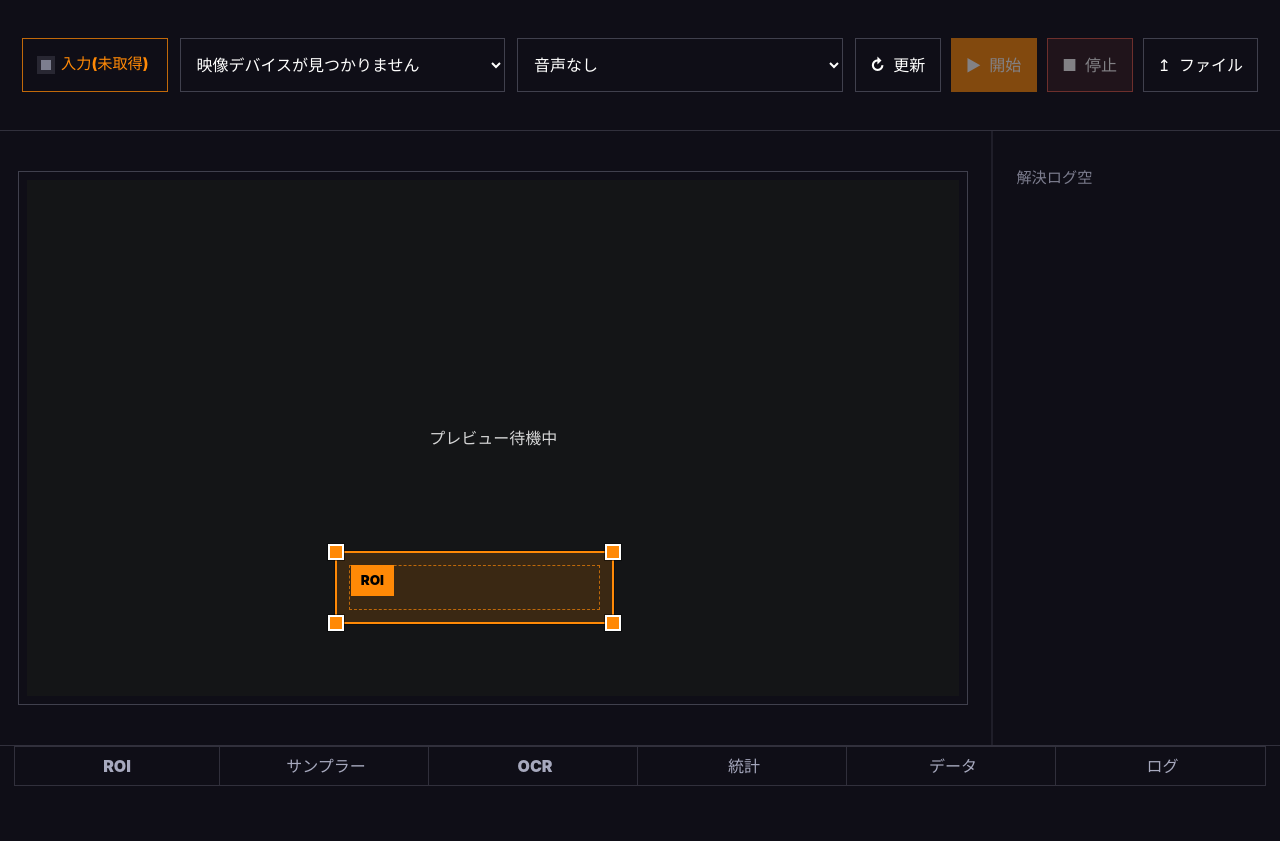
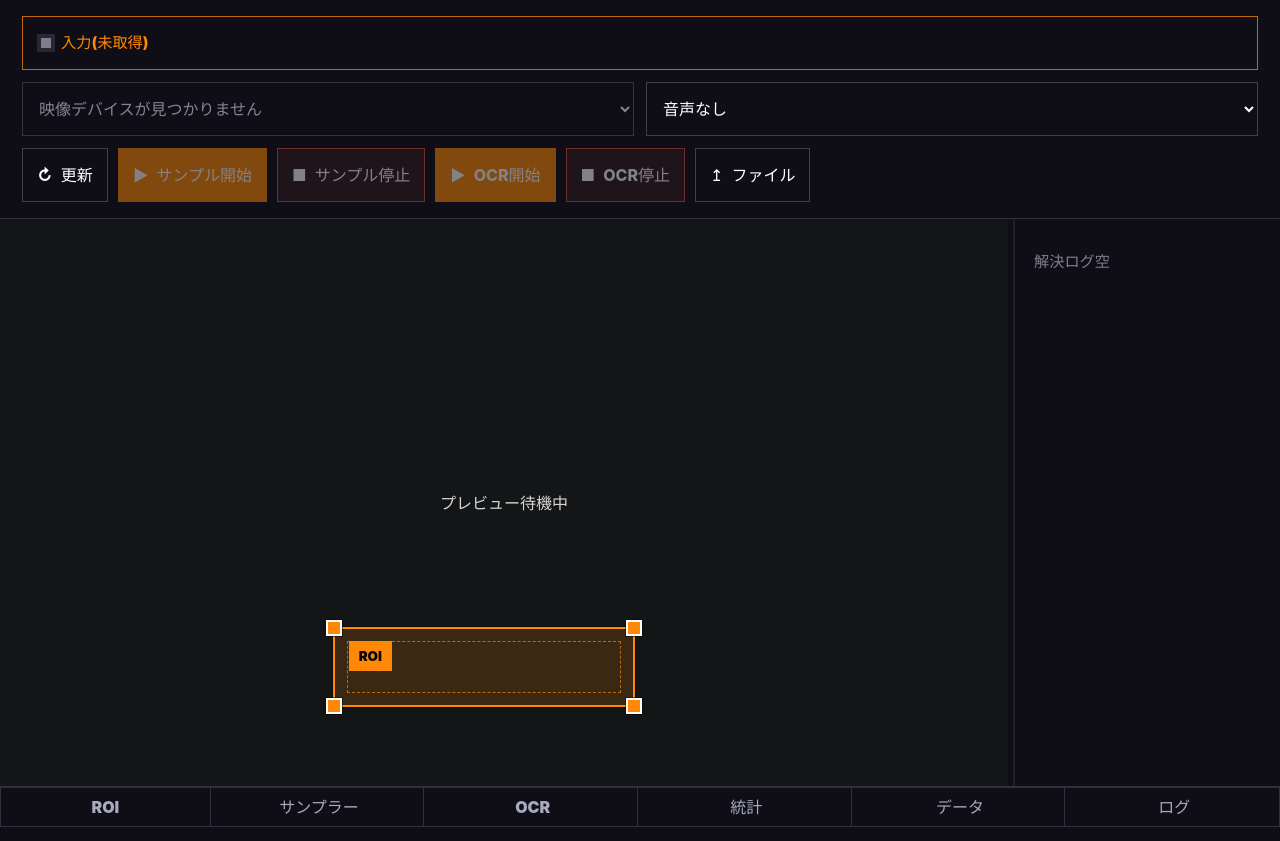
Before and after one commit to suisui-swimmy/PokeChronicle, a React (Vite) app: page / in a window 1280 px wide. Before the commit the page ends 800 px from the top, so only its background shows below. Built offline with nearby package versions, Linux system fonts and the light colour scheme.

Commit message:
refactor: 入力自動開始とヘッダー操作をサンプル/OCRへ分離

```diff
--- a/src/app/App.tsx
+++ b/src/app/App.tsx
@@ -1554,6 +1554,7 @@ export function App() {
     stopAudioInput();
     clearObjectUrl();
     setStream(null);
+    mediaModeRef.current = "idle";
     setMediaMode("idle");
     setFilePreviewUrl(null);
     setFrameSamples([]);
@@ -1687,35 +1688,48 @@ export function App() {
     [addLog],
   );
 
-  const handleStartCapture = useCallback(async () => {
+  const startCapture = useCallback(
+    async (
+      videoDeviceId = selectedVideoDeviceId || videoDevices[0]?.deviceId || "",
+      audioDeviceId = selectedAudioDeviceId,
+    ) => {
       if (!navigator.mediaDevices?.getUserMedia) {
         addLog("このブラウザはカメラ入力に対応していません。", "error");
         setStatusLabel("非対応");
-      return;
+        return false;
       }
 
       if (videoDevices.length === 0) {
         addLog("映像ソースが見つかりません。", "warn");
         setStatusLabel("未選択");
-      return;
-    }
-
-    const selectedVideoLabel = getDeviceLabel(videoDevices, selectedVideoDeviceId, "選択中の映像ソース");
+        return false;
+      }
+
+      const nextVideoDeviceId = videoDeviceId || videoDevices[0]?.deviceId || "";
+      const nextAudioDeviceId = audioDeviceId || NO_AUDIO_DEVICE_ID;
+      const selectedVideoLabel = getDeviceLabel(
+        videoDevices,
+        nextVideoDeviceId,
+        "選択中の映像ソース",
+      );
       const selectedAudioLabel =
-      selectedAudioDeviceId === NO_AUDIO_DEVICE_ID
+        nextAudioDeviceId === NO_AUDIO_DEVICE_ID
           ? "音声なし"
-        : getDeviceLabel(audioDevices, selectedAudioDeviceId, "選択中の音声ソース");
+          : getDeviceLabel(audioDevices, nextAudioDeviceId, "選択中の音声ソース");
 
       try {
+        setSelectedVideoDeviceId(nextVideoDeviceId);
+        setSelectedAudioDeviceId(nextAudioDeviceId);
         resetMedia();
         warmAudioOutput();
-      const deviceStream = await requestPreferredVideoStream(selectedVideoDeviceId);
+        const deviceStream = await requestPreferredVideoStream(nextVideoDeviceId);
 
         const [videoTrack] = deviceStream.getVideoTracks();
         videoTrack?.addEventListener(
           "ended",
           () => {
             setStream(null);
+            mediaModeRef.current = "idle";
             setMediaMode("idle");
             setStatusLabel("停止済み");
             addLog("入力デバイスの映像トラックが停止しました。");
@@ -1730,6 +1744,7 @@ export function App() {
         }
 
         setStream(deviceStream);
+        mediaModeRef.current = "device";
         setMediaMode("device");
         setStatusLabel("キャプチャ中");
         setMetadata(
@@ -1742,8 +1757,8 @@ export function App() {
               },
         );
 
-      if (selectedAudioDeviceId !== NO_AUDIO_DEVICE_ID) {
-        const audioStream = await requestSelectedAudioStream(selectedAudioDeviceId);
+        if (nextAudioDeviceId !== NO_AUDIO_DEVICE_ID) {
+          const audioStream = await requestSelectedAudioStream(nextAudioDeviceId);
 
           if (audioStream) {
             audioInputStreamRef.current = audioStream;
@@ -1757,6 +1772,7 @@ export function App() {
 
         await refreshDevices({ silent: true });
         addLog(`入力を開始しました: ${selectedVideoLabel} / ${selectedAudioLabel}`);
+        return true;
       } catch (error) {
         const message =
           error instanceof DOMException && error.name === "NotAllowedError"
@@ -1764,8 +1780,10 @@ export function App() {
             : "入力デバイスの開始に失敗しました。";
         addLog(message, "error");
         setStatusLabel("開始失敗");
-    }
-  }, [
+        return false;
+      }
+    },
+    [
       addLog,
       audioDevices,
       refreshDevices,
@@ -1777,12 +1795,37 @@ export function App() {
       stopAudioInput,
       videoDevices,
       warmAudioOutput,
-  ]);
-
-  const handleStopCapture = useCallback(() => {
-    resetMedia();
-    addLog("入力を停止しました。");
-  }, [addLog, resetMedia]);
+    ],
+  );
+
+  const handleVideoDeviceChange = useCallback(
+    (event: ChangeEvent<HTMLSelectElement>) => {
+      const nextVideoDeviceId = event.target.value;
+
+      setSelectedVideoDeviceId(nextVideoDeviceId);
+
+      if (nextVideoDeviceId || videoDevices.length > 0) {
+        void startCapture(nextVideoDeviceId, selectedAudioDeviceId);
+      }
+    },
+    [selectedAudioDeviceId, startCapture, videoDevices.length],
+  );
+
+  const handleAudioDeviceChange = useCallback(
+    (event: ChangeEvent<HTMLSelectElement>) => {
+      const nextAudioDeviceId = event.target.value;
+
+      setSelectedAudioDeviceId(nextAudioDeviceId);
+
+      if (selectedVideoDeviceId || videoDevices.length > 0) {
+        void startCapture(
+          selectedVideoDeviceId || videoDevices[0]?.deviceId || "",
+          nextAudioDeviceId,
+        );
+      }
+    },
+    [selectedVideoDeviceId, startCapture, videoDevices],
+  );
 
   const handleLoadedMetadata = useCallback(() => {
     if (!videoRef.current) {
@@ -1804,7 +1847,9 @@ export function App() {
       const objectUrl = URL.createObjectURL(file);
       objectUrlRef.current = objectUrl;
       setFilePreviewUrl(objectUrl);
-      setMediaMode(file.type.startsWith("image/") ? "image-file" : "video-file");
+      const nextMediaMode = file.type.startsWith("image/") ? "image-file" : "video-file";
+      mediaModeRef.current = nextMediaMode;
+      setMediaMode(nextMediaMode);
       setStatusLabel("ファイル表示中");
       addLog(`ファイルを読み込みました: ${file.name}`);
       event.target.value = "";
@@ -1924,6 +1969,29 @@ export function App() {
   const handleStopOcr = useCallback(() => {
     stopOcr("リアルタイムOCRログを停止しました。");
   }, [stopOcr]);
+
+  const ensureMediaForProcessing = useCallback(async () => {
+    if (mediaModeRef.current !== "idle") {
+      return true;
+    }
+
+    return startCapture(
+      selectedVideoDeviceId || videoDevices[0]?.deviceId || "",
+      selectedAudioDeviceId,
+    );
+  }, [selectedAudioDeviceId, selectedVideoDeviceId, startCapture, videoDevices]);
+
+  const handleToolbarStartSampling = useCallback(async () => {
+    if (await ensureMediaForProcessing()) {
+      handleStartSampling();
+    }
+  }, [ensureMediaForProcessing, handleStartSampling]);
+
+  const handleToolbarStartOcr = useCallback(async () => {
+    if (await ensureMediaForProcessing()) {
+      handleStartOcr();
+    }
+  }, [ensureMediaForProcessing, handleStartOcr]);
 
   const handleResetRoi = useCallback(() => {
     setRoi(DEFAULT_ROI);
@@ -2420,8 +2488,8 @@ export function App() {
             <select
               aria-label="映像ソース"
               value={selectedVideoDeviceId}
-              onChange={(event) => setSelectedVideoDeviceId(event.target.value)}
-              disabled={mediaMode === "device"}
+              onChange={handleVideoDeviceChange}
+              disabled={videoDevices.length === 0}
             >
               {videoDevices.length === 0 ? (
                 <option value="">映像デバイスが見つかりません</option>
@@ -2437,8 +2505,7 @@ export function App() {
             <select
               aria-label="音声ソース"
               value={selectedAudioDeviceId}
-              onChange={(event) => setSelectedAudioDeviceId(event.target.value)}
-              disabled={mediaMode === "device"}
+              onChange={handleAudioDeviceChange}
             >
               <option value={NO_AUDIO_DEVICE_ID}>音声なし</option>
               {audioDevices.map((device) => (
@@ -2455,7 +2522,6 @@ export function App() {
             variant="outline"
             className="icon-button"
             onClick={() => void refreshDevices()}
-            disabled={mediaMode === "device"}
           >
             <span aria-hidden="true">↻</span>
             <span>更新</span>
@@ -2464,28 +2530,47 @@ export function App() {
             type="button"
             variant="default"
             className="icon-button"
-            onClick={handleStartCapture}
-            disabled={videoDevices.length === 0 || mediaMode === "device"}
+            onClick={() => void handleToolbarStartSampling()}
+            disabled={isSampling || (mediaMode === "idle" && videoDevices.length === 0)}
           >
             <span aria-hidden="true">▶</span>
-            <span>開始</span>
+            <span>サンプル開始</span>
           </Button>
           <Button
             type="button"
             variant="secondary"
             className="icon-button"
-            onClick={handleStopCapture}
-            disabled={mediaMode === "idle"}
+            onClick={handleStopSampling}
+            disabled={!isSampling}
           >
             <span aria-hidden="true">■</span>
-            <span>停止</span>
+            <span>サンプル停止</span>
+          </Button>
+          <Button
+            type="button"
+            variant="default"
+            className="icon-button"
+            onClick={() => void handleToolbarStartOcr()}
+            disabled={isOcrEnabled || (mediaMode === "idle" && videoDevices.length === 0)}
+          >
+            <span aria-hidden="true">▶</span>
+            <span>OCR開始</span>
+          </Button>
+          <Button
+            type="button"
+            variant="secondary"
+            className="icon-button"
+            onClick={handleStopOcr}
+            disabled={!isOcrEnabled && pendingOcrJobs === 0}
+          >
+            <span aria-hidden="true">■</span>
+            <span>OCR停止</span>
           </Button>
           <Button
             type="button"
             variant="outline"
             className="icon-button"
             onClick={() => fileInputRef.current?.click()}
-            disabled={mediaMode === "device"}
           >
             <span aria-hidden="true">↥</span>
             <span>ファイル</span>
--- a/src/styles.css
+++ b/src/styles.css
@@ -137,7 +137,6 @@ button:disabled {
 .icon-button,
 .storage-button,
 .log-panel,
-.preview-frame,
 .analysis-panel,
 .data-management-panel,
 .log-review-panel,
@@ -302,21 +301,22 @@ button:disabled {
   min-width: 0;
   min-height: 0;
   overflow: hidden;
-  padding: 18px;
+  padding: 0;
 }
 
 .preview-frame {
   display: grid;
   width: 100%;
-  max-width: calc((100dvh - 190px) * 16 / 9);
-  max-height: 100%;
+  max-width: none;
+  max-height: none;
   aspect-ratio: 16 / 9;
   align-items: stretch;
   min-width: 0;
   min-height: 0;
   overflow: hidden;
-  padding: 8px;
-  background: var(--panel-strong);
+  padding: 0;
+  border: 0;
+  background: transparent;
 }
 
 .preview-surface {
@@ -326,7 +326,7 @@ button:disabled {
   aspect-ratio: 16 / 9;
   overflow: hidden;
   background: #000000;
-  box-shadow: inset 0 0 0 1px rgb(255 255 255 / 0.05);
+  box-shadow: none;
 }
 
 .workspace-resizer {
@@ -399,7 +399,7 @@ button:disabled {
   display: grid;
   gap: 14px;
   min-width: 0;
-  padding: 0 14px 14px;
+  padding: 0 0 14px;
 }
 
 .management-tab-list {
@@ -1502,7 +1502,7 @@ button:disabled {
   border-color: rgb(242 95 76 / 0.54);
 }
 
-@media (max-width: 1040px) {
+@media (max-width: 1280px) {
   .capture-toolbar {
     grid-template-columns: 1fr;
   }
@@ -1516,7 +1516,7 @@ button:disabled {
   }
 
   .preview-column {
-    padding: 14px;
+    padding: 0;
   }
 
   .preprocess-controls {
@@ -1543,7 +1543,7 @@ button:disabled {
   }
 
   .management-tabs {
-    padding: 0 10px 10px;
+    padding: 0 0 10px;
   }
 
   .management-tab-list {
@@ -1595,11 +1595,11 @@ button:disabled {
   }
 
   .preview-column {
-    padding: 10px;
+    padding: 0;
   }
 
   .preview-frame {
-    padding: 6px;
+    padding: 0;
   }
 
   .preprocess-controls,
```
Also changed, not shown: 1 other file (tests, documents, lock files or other folders). Lines whose indentation alone changed are shown as unchanged.
